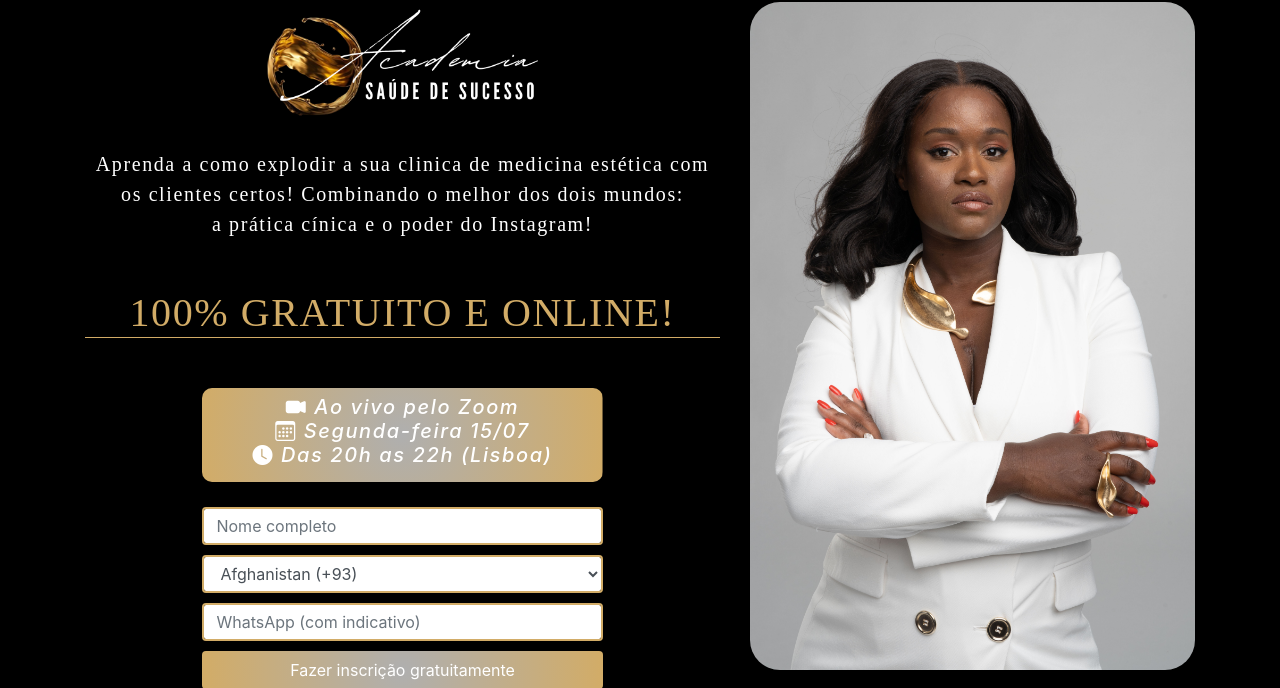
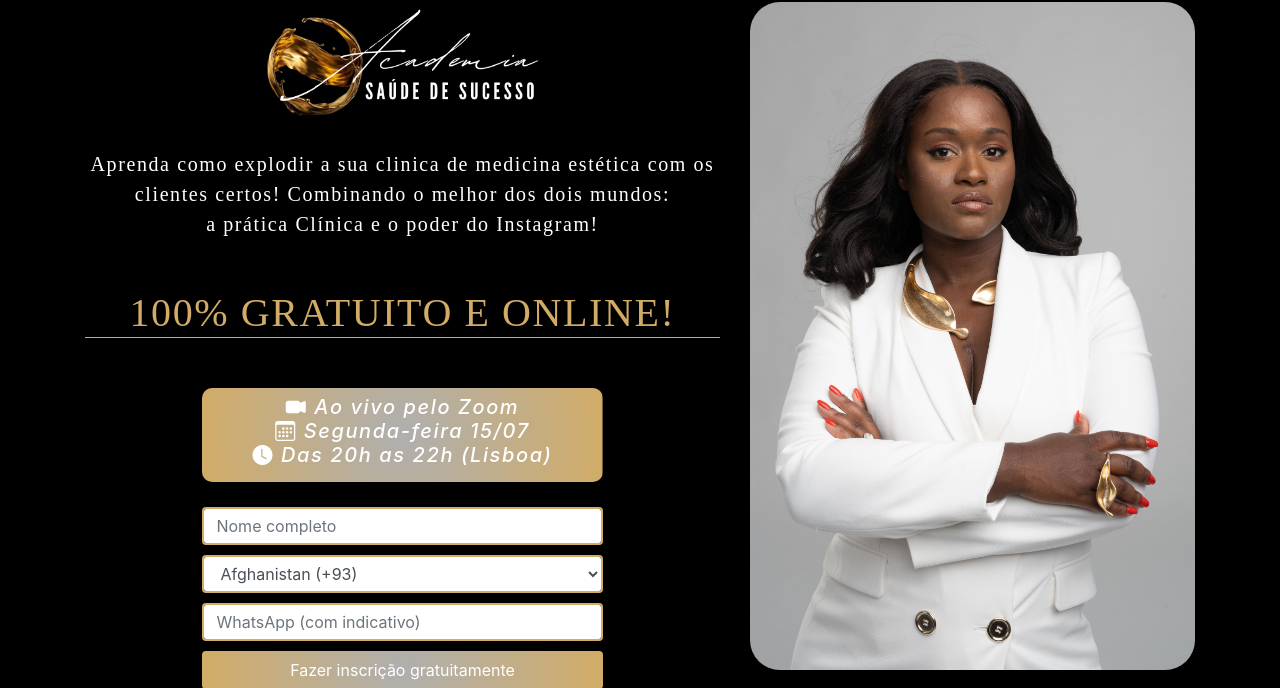
Before and after one commit to AcademiaSaudeSucesso/Mentoria, a Flask app: page / in a window 1280 px wide. Shown: the part 194-882 px from the top of the page. Run offline with Flask 3, Linux system fonts and the light colour scheme; some libraries are stand-ins or nearby versions.

Commit message:
Update index.html

```diff
--- a/templates/index.html
+++ b/templates/index.html
@@ -40,9 +40,9 @@
               <img src="/static/img/logos10000.png" alt="logo" />
             </div>
             <p class="text_description">
-              Aprenda a como explodir a sua clinica de medicina estética com os
+              Aprenda como explodir a sua clinica de medicina estética com os
               clientes certos! Combinando o melhor dos dois mundos:<br />
-              a prática cínica e o poder do Instagram!
+              a prática Clínica e o poder do Instagram!
             </p>
             <h1 class="text_atention">100% GRATUITO E ONLINE!</h1>
             <div class="form_section">
```
